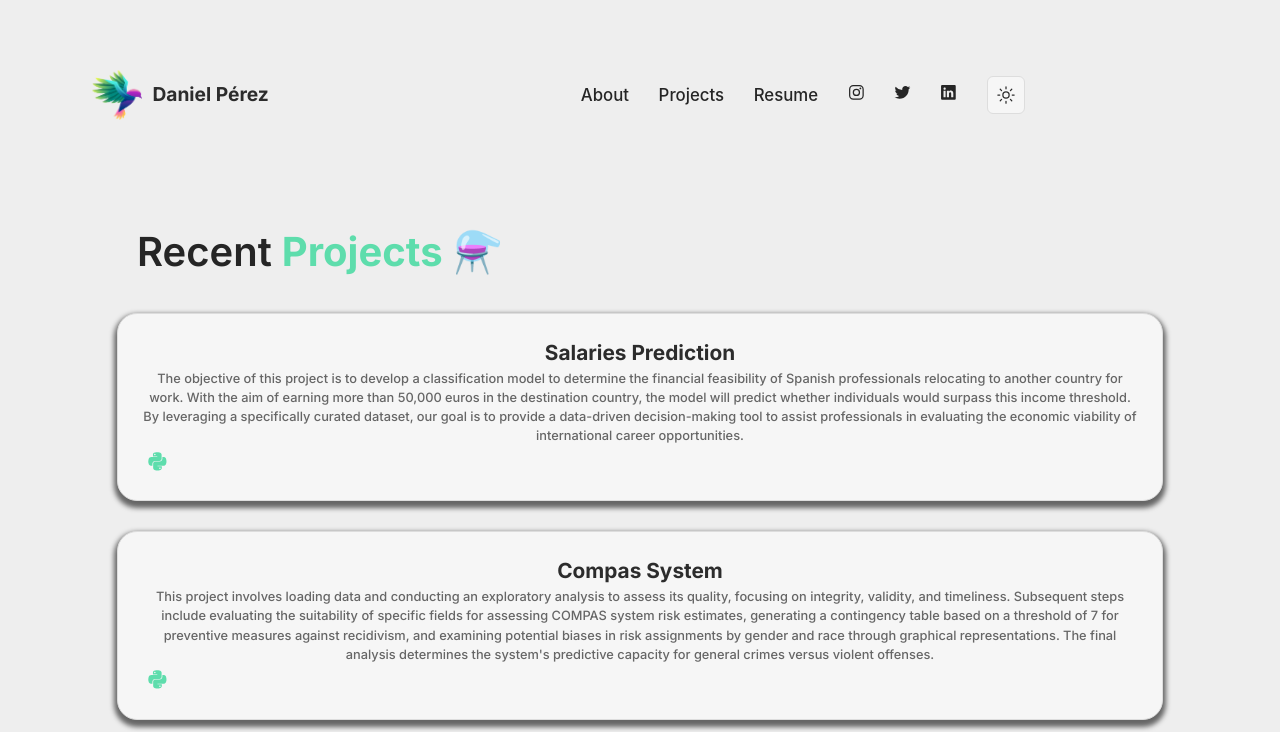
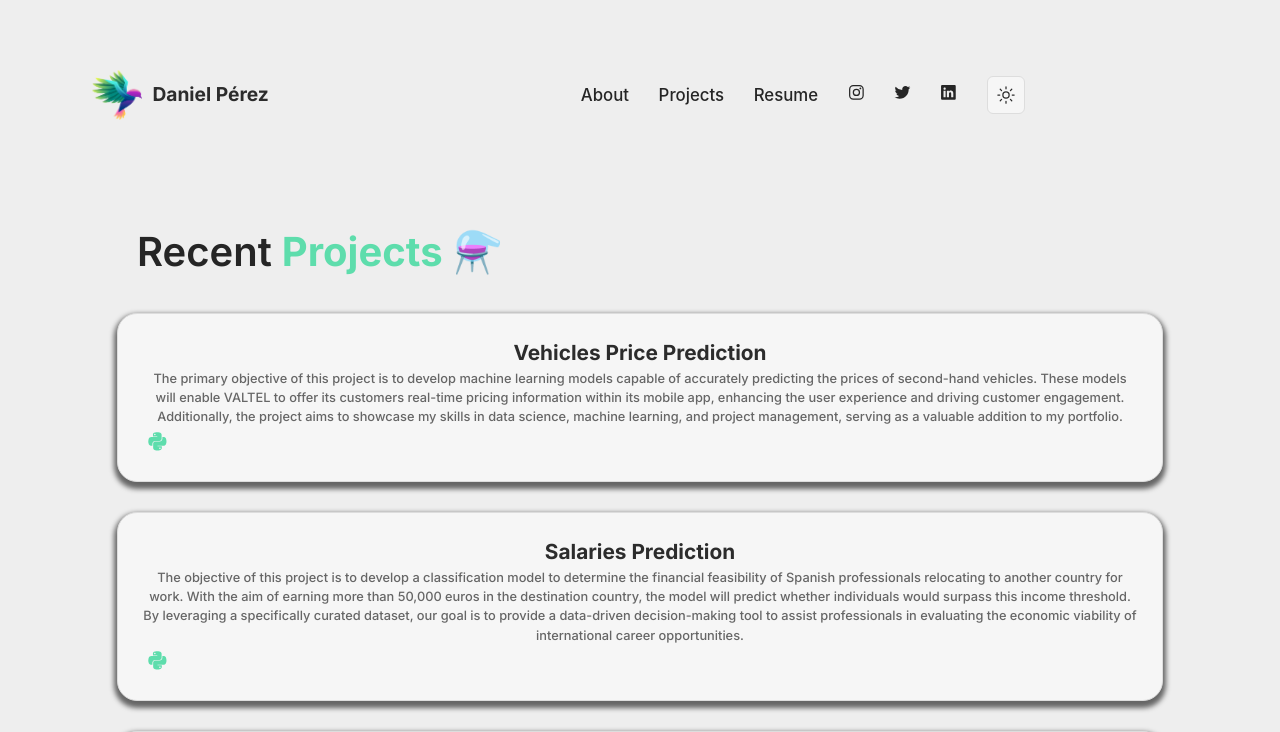
Before and after one commit to danielpsnz/perezdaniel_portfolio, a React (Create React App) app: page /projects in a window 1280 px wide. Shown: the top 732 px of the page. Built offline with nearby package versions, Linux system fonts and the light colour scheme.

Commit message:
added coches_segunda_mano

```diff
--- a/src/containers/Projects/Projects.js
+++ b/src/containers/Projects/Projects.js
@@ -19,6 +19,7 @@ function Projects() {
   const compas_system_repo = "https://github.com/danielpsnz/compas_system";
   const credit_approval_repo = "https://github.com/danielpsnz/credit_approval"
   const salaries_prediction = "https://github.com/danielpsnz/salaries_prediction"
+  const coches_segunda_mano = "https://github.com/danielpsnz/coches_segunda_mano"
 
   return (
     <Container fluid className="project-section">
@@ -26,6 +27,15 @@ function Projects() {
         <h1 className="heading-name">
           Recent <strong className="project-name">Projects</strong> <span className="wave" role="img" aria-labelledby="wave">⚗️</span>
         </h1>
+
+        <Col md={4} className="project-card">
+            <ProjectCard
+              title="Vehicles Price Prediction"
+              description="The primary objective of this project is to develop machine learning models capable of accurately predicting the prices of second-hand vehicles. These models will enable VALTEL to offer its customers real-time pricing information within its mobile app, enhancing the user experience and driving customer engagement. Additionally, the project aims to showcase my skills in data science, machine learning, and project management, serving as a valuable addition to my portfolio."
+              repoLink={coches_segunda_mano}
+              languages={<FaPython />}
+            />
+        </Col>
 
         <Col md={4} className="project-card">
             <ProjectCard
```
